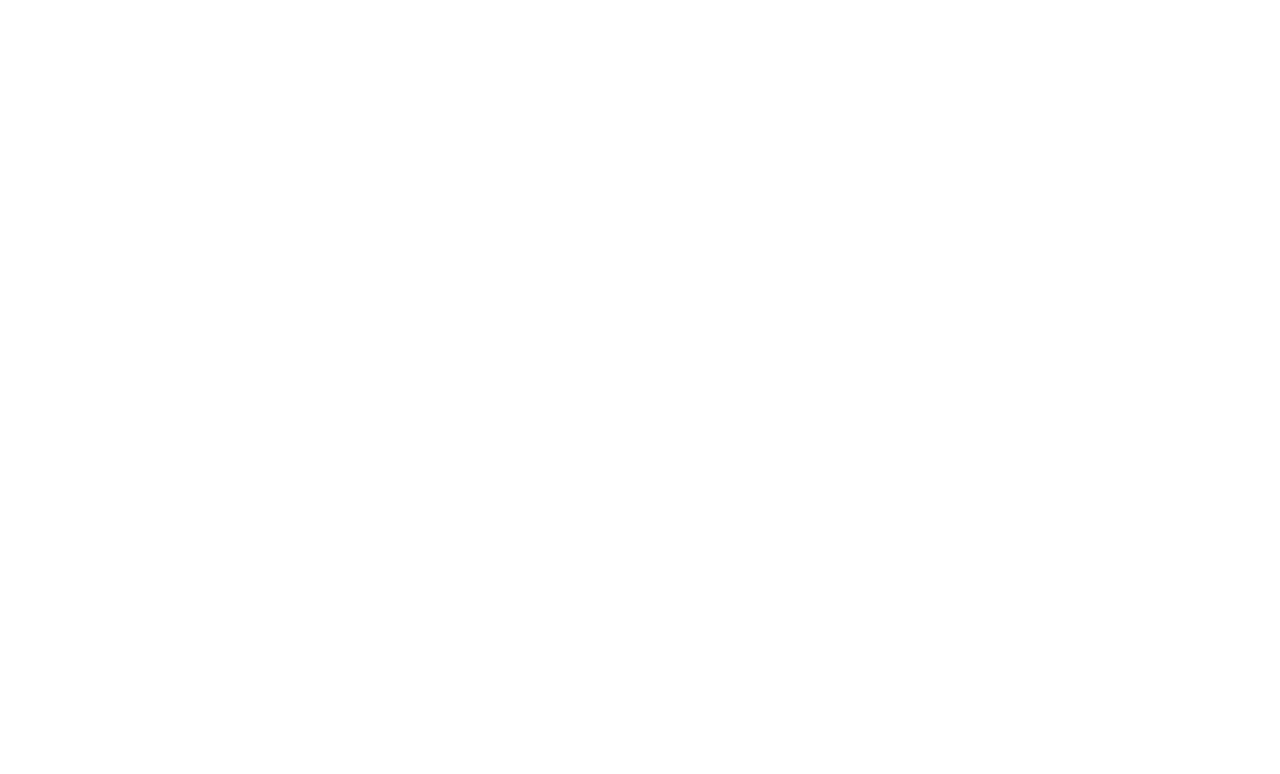
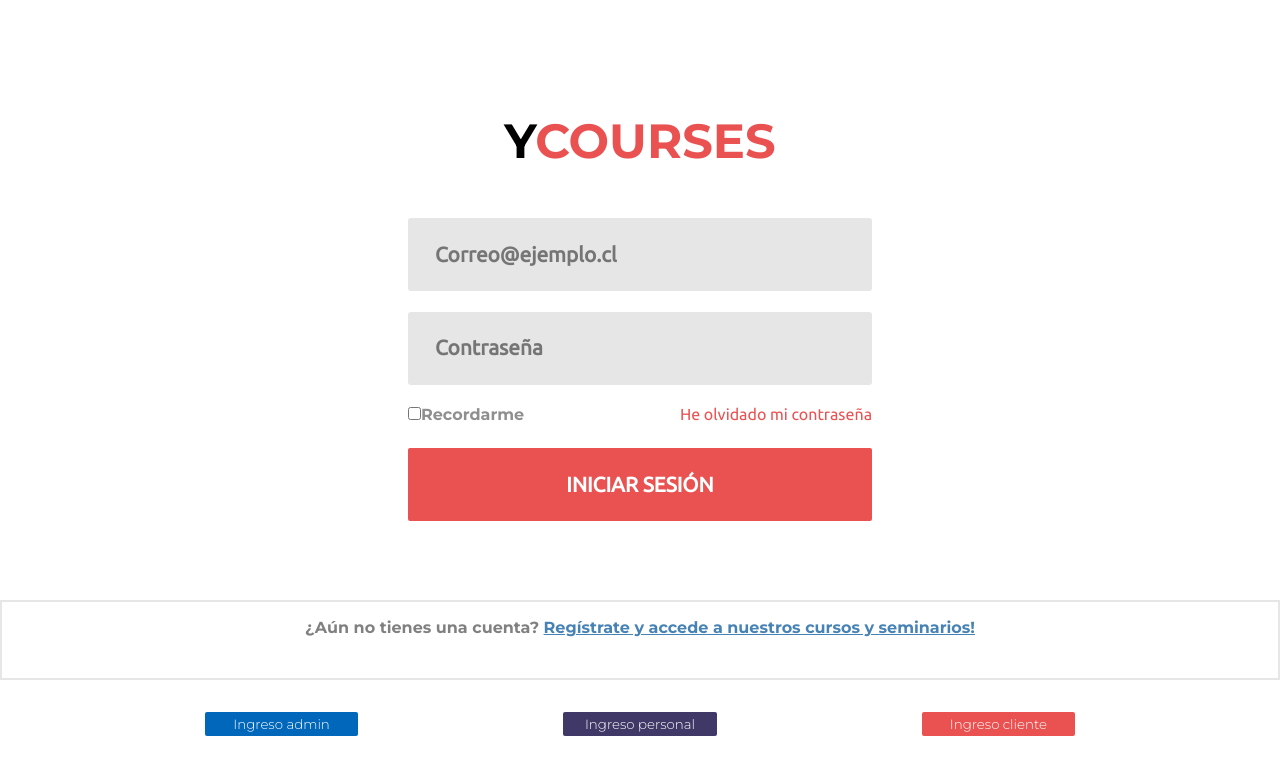
Before and after one commit to wadteam/ycourses, a plain HTML site: page ingresar.html in a window 1280 px wide. Drawn offline with Linux system fonts and the light colour scheme.

Commit message:
Formulario de ingreso
Construcción del login y nueva paleta de colores.

```diff
--- /dev/null
+++ b/css/login.scss
@@ -0,0 +1,184 @@
+@import url('https://fonts.googleapis.com/css?family=Montserrat:300,700');
+@import url('https://fonts.googleapis.com/css?family=Ubuntu');
+/*variables*/
+
+$monty: 'Montserrat',
+sans-serif;
+$ubuntu: 'Ubuntu',
+sans-serif;
+/*paleta de colores */
+
+$primary: rgb(234,
+82,
+82);
+/**/
+
+$primary-darken: rgb(153,
+35,
+55);
+/**/
+
+$secondary: rgb(231,
+0,
+154);
+/**/
+
+$corporativo:rgb(224,
+120,
+0);
+$estructura: rgba(128,
+128,
+128,
+.2);
+* {
+    box-sizing: border-box;
+    margin: 0;
+    padding: 0;
+}
+
+body,
+html {
+    font-family: $monty;
+}
+
+.limiter {
+    width: 100%;
+    min-height: 600px;
+    display: flex;
+    justify-content: center;
+    align-items: center;
+}
+
+.container-login {
+    width: 35em;
+    /*background: chocolate;*/
+    padding: 0 3em;
+    .login-header a {
+        text-decoration: none;
+    }
+    h2 {
+        text-align: center;
+        font-weight: 900;
+        font-size: 3em;
+        padding-top: .7em;
+        margin-bottom: 1em;
+        color: rgba(48, 0, 92, 0.8);
+        text-transform: uppercase;
+        .capital {
+            color: black;
+        }
+        .regular {
+            color: $primary;
+        }
+    }
+    input[type="email"],
+    input[type="password"] {
+        width: 100%;
+        height: 3.5em;
+        margin-bottom: 1em;
+        border-radius: 3px;
+        border: 0px solid;
+        /*Configuracion de font*/
+        color: rgb(64, 56, 102);
+        background-color: rgb(230, 230, 230);
+        font-family: $ubuntu;
+        font-weight: bold;
+        font-size: 1.3em;
+        padding-left: 1.3em;
+        &:focus {
+            border: 1px solid;
+            border-color: $primary;
+        }
+    }
+    input[type="checkbox"] {
+        border-color: $primary;
+        border-radius: 1px solid;
+        +label {
+            color: rgba(119, 119, 119, 0.822);
+            font-weight: bold;
+        }
+    }
+    input[type="submit"] {
+        background-color: $primary;
+        color: white;
+        width: 100%;
+        height: 3.5em;
+        font-size: 1.3em;
+        font-family: 'Ubuntu', sans-serif;
+        font-weight: bold;
+        text-transform: uppercase;
+        border: none;
+        border-radius: 2px;
+        cursor: pointer;
+        &:hover {
+            background-color: $primary-darken;
+            transition: .3s all ease;
+        }
+    }
+    .help-kit {
+        display: flex;
+        justify-content: space-between;
+        margin-bottom: 1.5em;
+        .sub-help {
+            display: -webkit-inline-box;
+            a {
+                text-decoration: none;
+                font-family: $ubuntu;
+                color: $primary;
+                &:hover {
+                    text-decoration: underline;
+                }
+            }
+        }
+    }
+}
+
+/*desarrollo del footer*/
+
+.container-footer {
+    border: 2px solid;
+    border-color: $estructura;
+    height: 5em;
+    padding-top: 1em;
+    display: flex;
+    justify-content: center;
+    h2 {
+        font-size: 1em;
+        color: gray;
+        a {
+            color: steelblue;
+            &:hover {
+                color: rgb(54, 114, 163);
+            }
+        }
+    }
+}
+
+.login-menu {
+    margin-top: 2em;
+    display: flex;
+    justify-content: space-evenly;
+    a {
+        text-decoration: none;
+    }
+    .adm,
+    .usr,
+    .per {
+        width: 12vw;
+        height: 3vh;
+        border: none;
+        border-radius: 2px;
+        font-family: $monty;
+        color: white;
+        cursor: pointer;
+    }
+    .adm {
+        background: rgb(0, 103, 187);
+    }
+    .usr {
+        background: rgb(234, 82, 82);
+    }
+    .per {
+        background: rgb(64, 56, 102);
+    }
+}
--- a/css/principal.css
+++ b/css/principal.css
@@ -62,7 +62,7 @@ h1 {
 }
 
 .logo span.regular {
-    color: rgb(224, 120, 0);
+    color: rgb(234, 82, 82);
 }
 
 /*justificado de la lista de navegación*/
@@ -92,11 +92,12 @@ li:nth-child(4) {
 }
 
 li:nth-child(4) a {
-    color: rgb(224, 120, 0);
+    color: rgb(234, 82, 82);
     font-weight: bold;
 }
 
 li:nth-child(4) a:hover {
+    color: rgb(153, 35, 55);
     background: #fff;
 }
 
--- a/ingresar.html
+++ b/ingresar.html
@@ -1,12 +1,57 @@
 <!DOCTYPE html>
 <html lang="en">
+
 <head>
     <meta charset="UTF-8">
     <meta name="viewport" content="width=device-width, initial-scale=1.0">
     <meta http-equiv="X-UA-Compatible" content="ie=edge">
-    <title>Ingresar a YCourses</title>
+    <link rel="stylesheet" href="css/login.css">
+    <title>Ingresar - YCourses Login</title>
 </head>
+
 <body>
+    <div class="limiter">
+        <div class="container-login">
+            <div class="login-header">
+                <a href="/index.html">
+                    <h2><span class="capital">Y</span><span class="regular">COURSES</span></h2>
+                </a>
+            </div>
+            <form id="login-form" action="" method="POST">
+                <div class="user-kit">
+                    <input id="usercd" type="email" name="usercd" placeholder="Correo@ejemplo.cl">
+                </div>
+                <div class="pass-kit">
+                    <input id="passcd" type="password" name="passcd" placeholder="Contraseña">
+                </div>
+                <div class="help-kit">
+                    <div class="sub-help">
+                        <input type="checkbox" class="remember-me" name="remember-me" id="rmb">
+                        <label for="remember-me">Recordarme</label>
+                    </div>
+                    <div class="sub-help">
+                        <a href="#" class="txt1">
+                            He olvidado mi contraseña
+                        </a>
+                    </div>
+                </div>
+                <div class="submit-kit">
+                    <input type="submit" class="submit" value="iniciar sesión">
+                </div>
+            </form>
+        </div>
 
+    </div>
+    <div class="container-footer">
+        <h2>¿Aún no tienes una cuenta? <a href="#">Regístrate y accede a nuestros cursos y seminarios!</a></h2>
+
+    </div>
+    <div class="login-menu">
+        <a href="#"><input class="adm" type="submit" value="Ingreso admin"></a>
+        <a href="#"><input class="per" type="submit" value="Ingreso personal"></a>
+        <a href="#"><input class="usr" type="submit" value="Ingreso cliente"></a>
+
+    </div>
 </body>
+
 </html>
```
Also changed, not shown: css/login.css (added), images/admin.png (added), images/personal.png (added), 1 other file.
